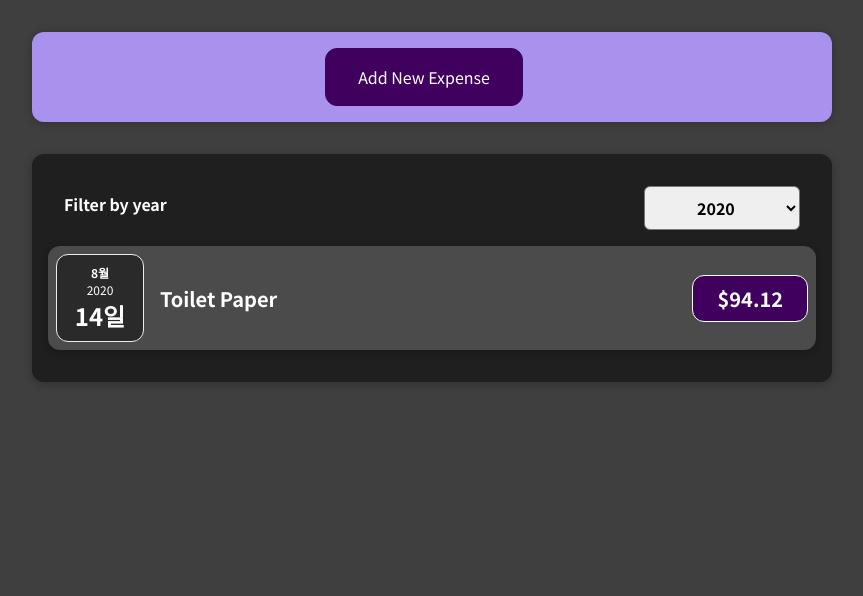
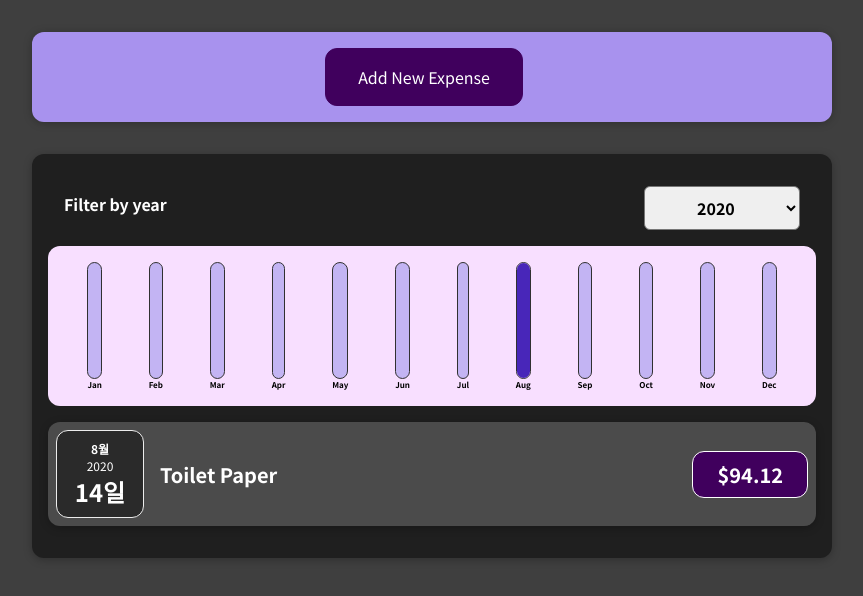
Before and after one commit to emoket/react-complete-guide, a React (Create React App) app: page / in a window 1280 px wide. Shown: the top 596 px of the page, without its empty margins (208-1071 px from the left). Built offline with nearby package versions, Linux system fonts and the light colour scheme.

Commit message:
Chart Added

```diff
--- /dev/null
+++ b/src/components/Chart/Chart.css
@@ -0,0 +1,9 @@
+.chart {
+  padding: 1rem;
+  border-radius: 12px;
+  background-color: #f8dfff;
+  text-align: center;
+  display: flex;
+  justify-content: space-around;
+  height: 10rem;
+}
--- /dev/null
+++ b/src/components/Chart/Chart.js
@@ -0,0 +1,24 @@
+import ChartBar from './ChartBar';
+import './Chart.css';
+
+const Chart = (props) => {
+  let chartValues = props.dataPoints.map((dataPoint) => dataPoint.value);
+  const maximumValue = Math.max(...chartValues);
+
+  return (
+    <div className='chart'>
+      {props.dataPoints.map((dataPoint) => {
+        return (
+          <ChartBar
+            key={dataPoint.label}
+            value={dataPoint.value}
+            maxValue={maximumValue}
+            label={dataPoint.label}
+          />
+        );
+      })}
+    </div>
+  );
+};
+
+export default Chart;
--- /dev/null
+++ b/src/components/Chart/ChartBar.css
@@ -0,0 +1,30 @@
+.chart-bar {
+  height: 100%;
+  display: flex;
+  flex-direction: column;
+  align-items: center;
+}
+
+.chart-bar__inner {
+  height: 100%;
+  width: 100%;
+  border: 1px solid #313131;
+  border-radius: 12px;
+  background-color: #c3b4f3;
+  overflow: hidden;
+  display: flex;
+  flex-direction: column;
+  justify-content: flex-end;
+}
+
+.chart-bar__fill {
+  background-color: #4826b9;
+  width: 100%;
+  transition: all 0.3s ease-out;
+}
+
+.chart-bar__label {
+  font-weight: bold;
+  font-size: 0.5rem;
+  text-align: center;
+}
--- /dev/null
+++ b/src/components/Chart/ChartBar.js
@@ -0,0 +1,21 @@
+import './ChartBar.css';
+
+const ChartBar = (props) => {
+  console.log('ChartBar.js ->', props);
+
+  let fillHeight = '0%';
+  if (props.maxValue > 0) {
+    fillHeight = Math.round((props.value / props.maxValue) * 100) + '%';
+  }
+
+  return (
+    <div className='chart-bar'>
+      <div className='chart-bar__inner'>
+        <div className='chart-bar__fill' style={{ height: fillHeight }}></div>
+      </div>
+      <div className='chart-bar__label'>{props.label}</div>
+    </div>
+  );
+};
+
+export default ChartBar;
--- /dev/null
+++ b/src/components/Expenses/ExpenseChart.js
@@ -0,0 +1,27 @@
+import Chart from '../Chart/Chart';
+
+const ExpenseChart = (props) => {
+  const chartDataPoints = [
+    { label: 'Jan', value: 0 },
+    { label: 'Feb', value: 0 },
+    { label: 'Mar', value: 0 },
+    { label: 'Apr', value: 0 },
+    { label: 'May', value: 0 },
+    { label: 'Jun', value: 0 },
+    { label: 'Jul', value: 0 },
+    { label: 'Aug', value: 0 },
+    { label: 'Sep', value: 0 },
+    { label: 'Oct', value: 0 },
+    { label: 'Nov', value: 0 },
+    { label: 'Dec', value: 0 },
+  ];
+
+  // chartDataPoints.value에 amount 채우기
+  for (const item of props.items) {
+    const expenseMonth = item.date.getMonth(); // Start from 0(January) to 11(Decemver)
+    chartDataPoints[expenseMonth].value += item.amount;
+  }
+
+  return <Chart dataPoints={chartDataPoints} />;
+};
+export default ExpenseChart;
--- a/src/components/Expenses/Expenses.js
+++ b/src/components/Expenses/Expenses.js
@@ -1,5 +1,6 @@
 import { useState } from 'react';
 import Card from '../UI/Card';
+import ExpenseChart from './ExpenseChart';
 import ExpenseFilter from './ExpenseFilter';
 import ExpenseList from './ExpenseList';
 import './Expenses.css';
@@ -21,6 +22,7 @@
         selected={filteredYear}
         onChangeFilter={filterChangeHandler}
       />
+      <ExpenseChart items={filteredExpenses} />
       <ExpenseList items={filteredExpenses} />
     </Card>
   );
--- a/src/components/NewExpense/ExpenseForm.js
+++ b/src/components/NewExpense/ExpenseForm.js
@@ -60,11 +60,6 @@
     props.onCancelAddExpense();
   };
 
-  const cancelHandler = (event) => {
-    event.preventDefault();
-    props.onCancelAddExpense();
-  }
-
   return (
     <form onSubmit={submitHandler}>
       <div className="new-expense__controls">
@@ -98,7 +93,7 @@
         </div>
       </div>
       <div className="new-expense__actions">
-        <button onClick={cancelHandler}>Cancel</button>
+        <button type='button' onClick={props.onCancelAddExpense}>Cancel</button>
         <button type="submit">Add Expense</button>
       </div>
     </form>
```
Also changed, not shown: 1 other file (tests, documents, lock files or other folders).
